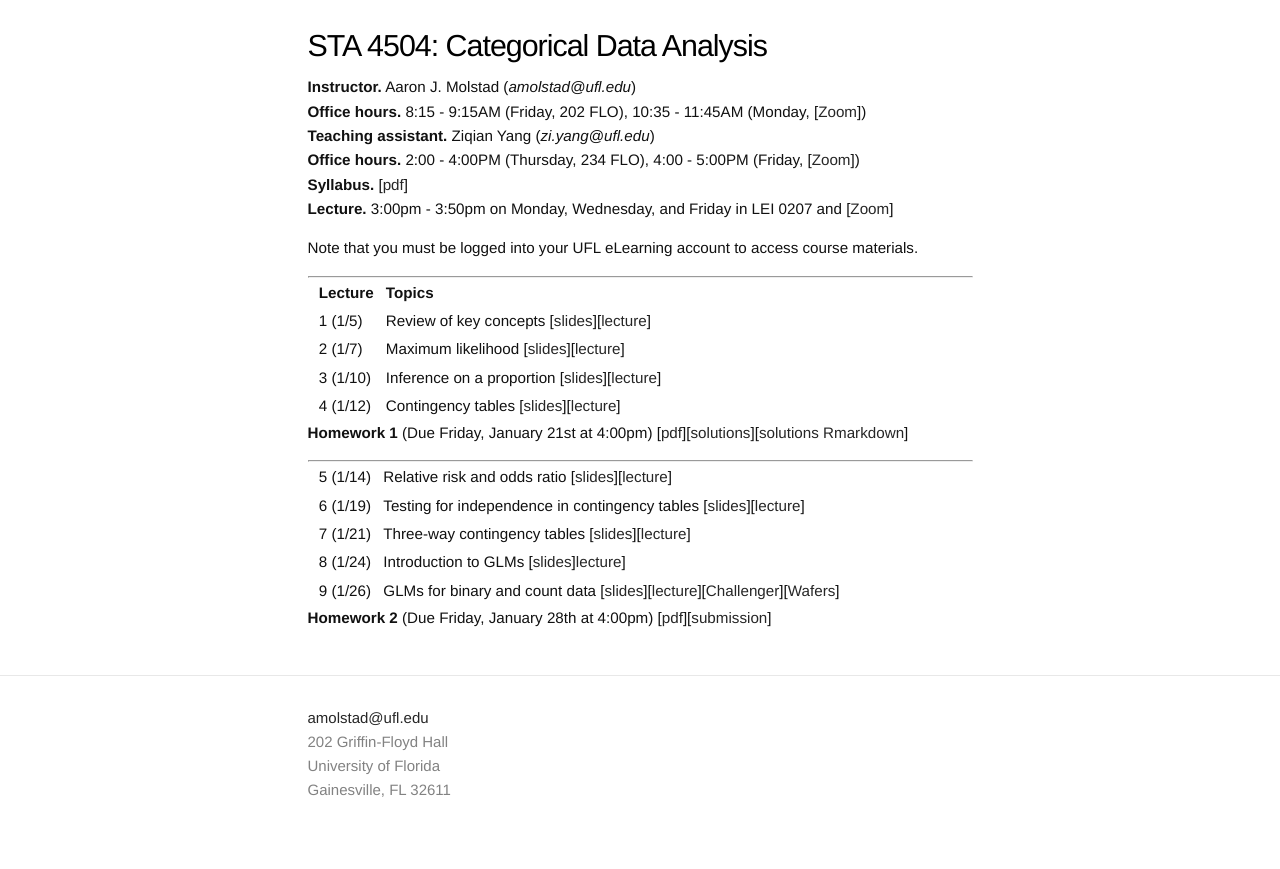
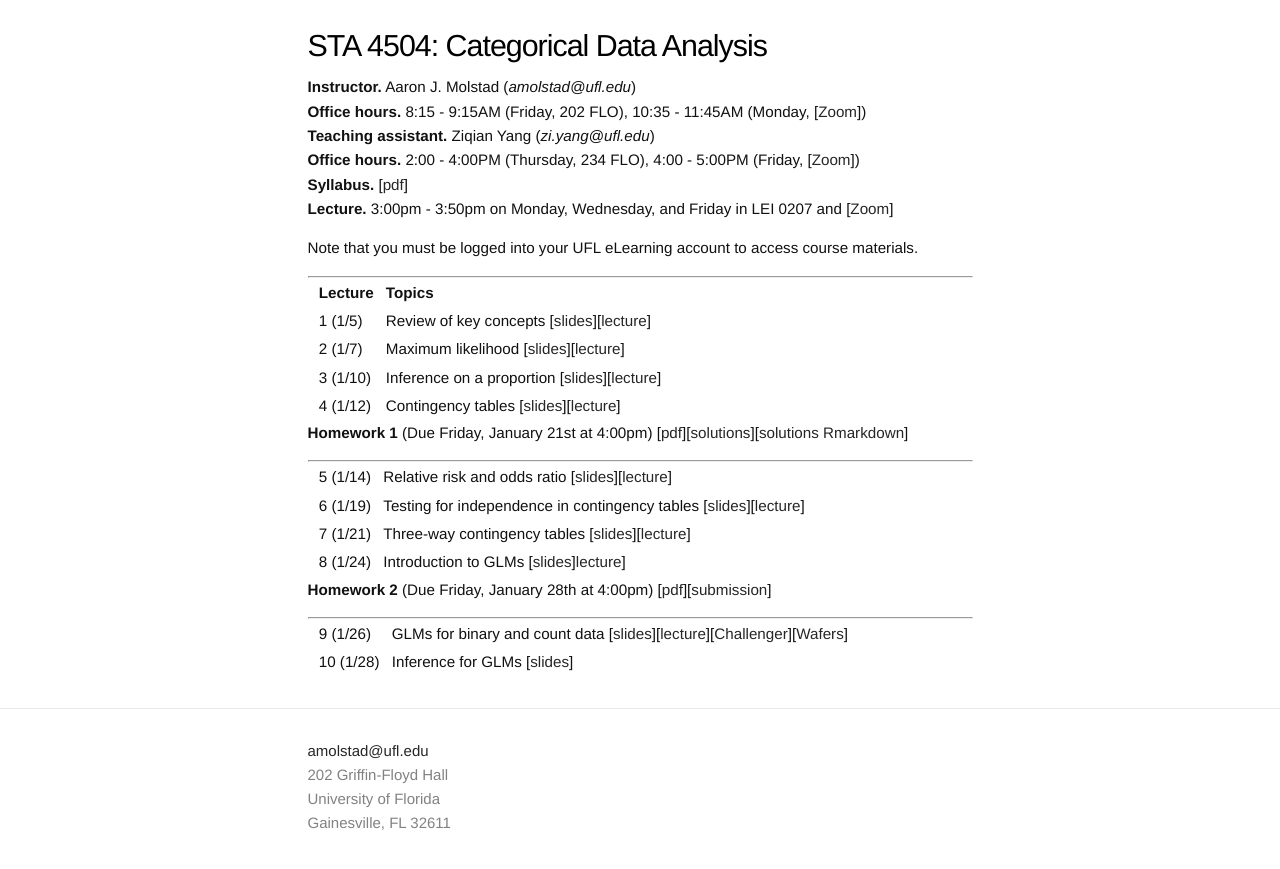
Before and after one commit to ajmolstad/ajmolstad.github.io, a Jekyll site: the page built from S22_STA4504.md, in a window 1280 px wide. Shown: the top 869 px of the page. Built offline with Jekyll 4.4.1, drawn with Linux system fonts in a browser that asks for light colours.

Commit message:
Update coursepages

```diff
--- a/S22_STA4504.md
+++ b/S22_STA4504.md
@@ -29,6 +29,11 @@ Note that you must be logged into your UFL eLearning account to access course ma
 || 6 (1/19) || Testing for independence in contingency tables [[slides](https://ufl.instructure.com/files/65887523/download?download_frd=1)][[lecture](https://ufl.instructure.com/courses/449490/files?preview=65894739)]||
 || 7 (1/21) || Three-way contingency tables [[slides](https://ufl.instructure.com/files/65946157/download?download_frd=1)][[lecture](https://ufl.instructure.com/courses/449490/files?preview=66018370)]||
 || 8 (1/24) || Introduction to GLMs [[slides](https://ufl.instructure.com/files/66084006/download?download_frd=1)][lecture](https://ufl.instructure.com/courses/449490/files?preview=66073855)]||
-|| 9 (1/26) || GLMs for binary and count data [[slides](https://ufl.instructure.com/files/66084001/download?download_frd=1)][[lecture](https://ufl.instructure.com/courses/449490/files?preview=66087658)][[Challenger](https://ufl.instructure.com/files/66084061/download?download_frd=1)][[Wafers](https://ufl.instructure.com/files/66084062/download?download_frd=1)]||
 
 **Homework 2** (Due Friday, January 28th at 4:00pm) [[pdf](https://ufl.instructure.com/files/65946166/download?download_frd=1)][[submission](https://ufl.instructure.com/courses/449490/assignments/5112395)]
+
+
+---------------
+
+|| 9 (1/26) || GLMs for binary and count data [[slides](https://ufl.instructure.com/files/66084001/download?download_frd=1)][[lecture](https://ufl.instructure.com/courses/449490/files?preview=66087658)][[Challenger](https://ufl.instructure.com/files/66084061/download?download_frd=1)][[Wafers](https://ufl.instructure.com/files/66084062/download?download_frd=1)]||
+|| 10 (1/28) || Inference for GLMs [[slides](https://ufl.instructure.com/files/66152537/download?download_frd=1)]||
```
Also changed, not shown: research.md (line endings or trailing spaces).
